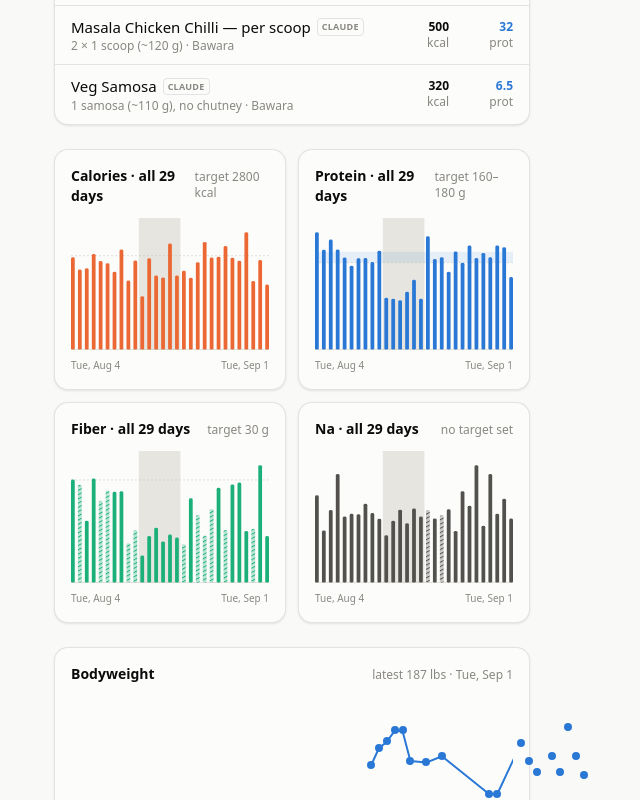
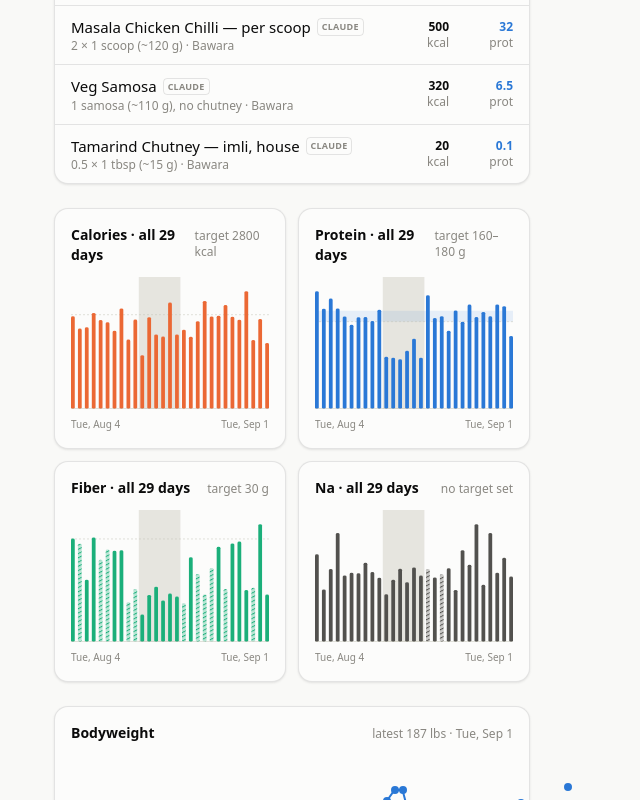
Before and after one commit to soldoutbudokan/Health, a Next.js app: page /Health/ in a window 1280 px wide. Shown: the part 1480-2280 px from the top of the page, without its empty margins (98-738 px from the left). Built offline with nearby package versions, Linux system fonts and the light colour scheme.

Commit message:
Log the half tablespoon of tamarind chutney with the Bawara samosa
Split into its own catalog entry held per tablespoon, since the samosa
row deliberately excludes it. Which of the house chutneys it was is the
open assumption: the green mint one would be about 35 kcal lower.

```diff
--- a/src/data/restaurants.ts
+++ b/src/data/restaurants.ts
@@ -518,4 +518,24 @@ export const RESTAURANT_FOODS: Food[] = [
     note: "The menu lists samosas as potato, green peas and cumin with the house chutneys, sold two to an order; this row is one piece, and THE CHUTNEYS ARE NOT IN IT — a tamarind chutney is mostly sugar and would add roughly 40 kcal and 8 g of it per tablespoon, so log it separately if it was used. Estimated from the construction rather than a panel, the sources being blocked as described on the fried momo entry: about 45 g of maida-and-fat pastry around a 65 g potato-and-pea filling, plus roughly 6 g of oil absorbed in the fry. The pastry is the surprise — it carries more of the 320 kcal than the filling does, which is why a samosa runs closer to a pastry than to a vegetable side. Read calories as 250–400, the band being size: restaurant samosas run 90–140 g and a cocktail-sized one is half this. Sodium is 300–650 mg, split between the dough and the filling's salt.",
     tags: ["samosa", "veg", "vegetarian", "potato", "peas", "pastry", "fried", "indian", "bawara", "restaurant", "lunch", "snack"],
   },
+  {
+    id: "bawara-tamarind-chutney",
+    name: "Tamarind Chutney",
+    variant: "imli, house",
+    brand: "Bawara",
+    source: "claude",
+    per: "1 tbsp (~15 g)",
+    gramsPerServing: 15,
+    macros: {
+      calories: 40,
+      protein: 0.2,
+      carbs: 10,
+      fat: 0.1,
+      fiber: 0.3,
+      sugar: 8,
+      sodium: 110,
+    },
+    note: "The chutney the samosa entry deliberately excludes, split out so a portion can be logged at whatever it actually was — held per tablespoon for that reason. Estimated from the standard build rather than a panel, the sources being blocked as described on the fried momo entry: tamarind pulp with jaggery or sugar and dates, which is why 8 of the 10 g of carbs are sugar and why this is essentially a sweetener with spices in it. WHICH CHUTNEY IT WAS IS THE ASSUMPTION HERE: Bawara serves the usual pair, and the green mint-coriander one is roughly 5 kcal a tablespoon rather than 40, so a mint dip makes this row about 35 kcal too high. Read calories as 30–55 per tablespoon, the sugar-to-tamarind ratio being the band. Sodium is 70–170 mg and comes from the black salt these are normally finished with, not from the fruit.",
+    tags: ["chutney", "tamarind", "imli", "sauce", "condiment", "indian", "bawara", "restaurant"],
+  },
 ];
```
Also changed, not shown: data/log.csv.
